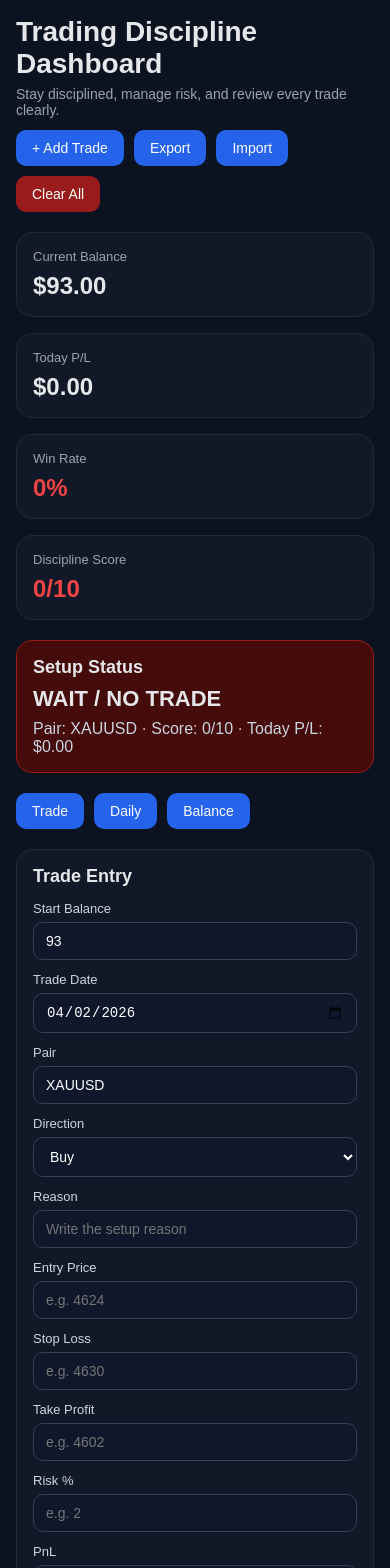
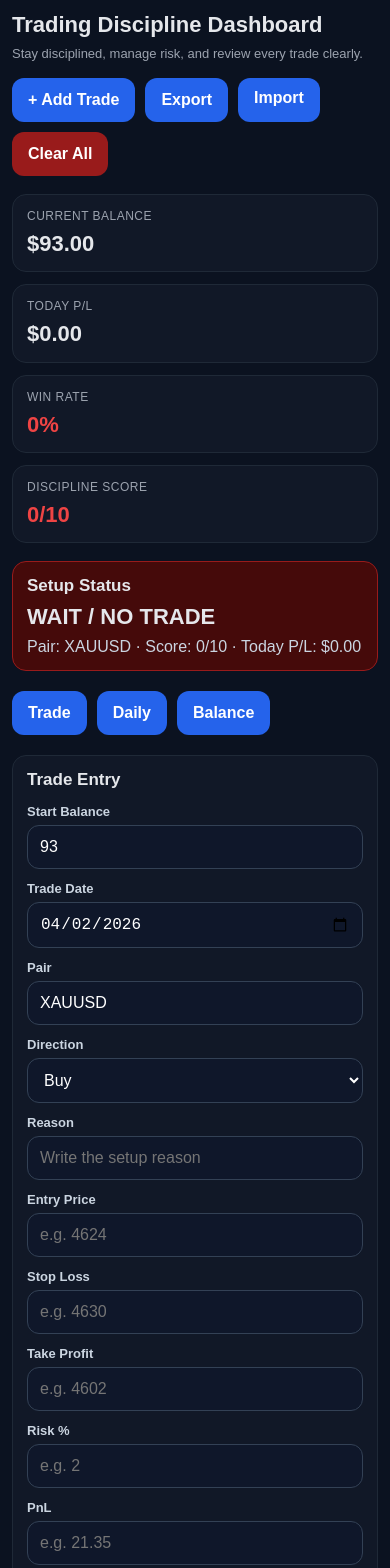
Before and after one commit to vincentPratick/Trading_Discipline, a React (Create React App) app: page / in a window 390 px wide. Shown: the top 1568 px of the page. Built offline with nearby package versions, Linux system fonts and the light colour scheme.

Commit message:
Refactor styles for improved layout and consistency
improve phone display

```diff
--- a/src/styles.css
+++ b/src/styles.css
@@ -15,7 +15,7 @@ body,
 
 .app-shell {
   min-height: 100vh;
-  padding: 24px;
+  padding: 20px;
   background: #0b1220;
 }
 
@@ -34,67 +34,82 @@ body,
 .header {
   display: flex;
   justify-content: space-between;
-  align-items: center;
-  gap: 12px;
-  margin-bottom: 20px;
+  align-items: flex-start;
+  gap: 14px;
+  margin-bottom: 18px;
   flex-wrap: wrap;
 }
 
 .title {
   margin: 0;
   font-size: 28px;
-  font-weight: bold;
+  font-weight: 700;
+  line-height: 1.2;
 }
 
 .subtitle {
   margin: 6px 0 0 0;
   color: #9ca3af;
   font-size: 14px;
+  line-height: 1.5;
 }
 
 .primary-btn {
   background: #2563eb;
   color: white;
   border: none;
-  border-radius: 10px;
-  padding: 10px 16px;
+  border-radius: 12px;
+  padding: 11px 16px;
   cursor: pointer;
   font-size: 14px;
+  font-weight: 600;
+  min-height: 44px;
 }
 
 .primary-btn:hover {
-  opacity: 0.9;
+  opacity: 0.92;
 }
 
 .stats-grid {
   display: grid;
   grid-template-columns: repeat(4, minmax(0, 1fr));
-  gap: 16px;
-  margin-bottom: 20px;
+  gap: 14px;
+  margin-bottom: 18px;
 }
 
 .stat-label {
-  font-size: 13px;
+  font-size: 12px;
   color: #9ca3af;
   margin-bottom: 8px;
+  text-transform: uppercase;
+  letter-spacing: 0.04em;
 }
 
 .stat-value {
   font-size: 24px;
-  font-weight: bold;
+  font-weight: 700;
+  line-height: 1.2;
+}
+
+.positive {
+  color: #22c55e;
+}
+
+.negative {
+  color: #ef4444;
 }
 
 .main-grid {
   display: grid;
   grid-template-columns: 2fr 1fr;
-  gap: 20px;
-  margin-bottom: 20px;
+  gap: 18px;
+  margin-bottom: 18px;
 }
 
 .section-title {
   margin: 0 0 14px 0;
   font-size: 18px;
-  font-weight: bold;
+  font-weight: 700;
 }
 
 .form-grid {
@@ -116,6 +131,7 @@ body,
 .label {
   font-size: 13px;
   color: #cbd5e1;
+  font-weight: 600;
 }
 
 .input,
@@ -125,9 +141,10 @@ body,
   background: #0f172a;
   color: white;
   border: 1px solid #334155;
-  border-radius: 10px;
-  padding: 10px 12px;
+  border-radius: 12px;
+  padding: 12px 12px;
   font-size: 14px;
+  min-height: 44px;
 }
 
 .textarea {
@@ -147,16 +164,25 @@ body,
   gap: 10px;
   background: #0f172a;
   border: 1px solid #334155;
-  border-radius: 10px;
-  padding: 10px 12px;
+  border-radius: 12px;
+  padding: 12px;
+  line-height: 1.4;
+}
+
+.check-item input[type="checkbox"] {
+  width: 18px;
+  height: 18px;
+  flex-shrink: 0;
 }
 
 .table-wrap {
   overflow-x: auto;
+  -webkit-overflow-scrolling: touch;
 }
 
 .table {
   width: 100%;
+  min-width: 760px;
   border-collapse: collapse;
 }
 
@@ -166,6 +192,7 @@ body,
   padding: 12px;
   border-bottom: 1px solid #1f2937;
   font-size: 14px;
+  white-space: nowrap;
 }
 
 .table th {
@@ -173,7 +200,22 @@ body,
   font-weight: 600;
 }
 
+.mobile-stack {
+  display: flex;
+  gap: 10px;
+  flex-wrap: wrap;
+}
+
+.mobile-stack .primary-btn {
+  flex: 0 0 auto;
+}
+
+/* Tablet */
 @media (max-width: 900px) {
+  .app-shell {
+    padding: 16px;
+  }
+
   .stats-grid {
     grid-template-columns: repeat(2, minmax(0, 1fr));
   }
@@ -181,25 +223,80 @@ body,
   .main-grid {
     grid-template-columns: 1fr;
   }
+
+  .title {
+    font-size: 24px;
+  }
 }
 
+/* Mobile */
 @media (max-width: 600px) {
   .app-shell {
-    padding: 16px;
+    padding: 12px;
+  }
+
+  .container {
+    max-width: 100%;
+  }
+
+  .card {
+    padding: 14px;
+    border-radius: 14px;
+  }
+
+  .header {
+    flex-direction: column;
+    align-items: stretch;
+  }
+
+  .title {
+    font-size: 22px;
+  }
+
+  .subtitle {
+    font-size: 13px;
   }
 
   .stats-grid {
     grid-template-columns: 1fr;
+    gap: 12px;
+  }
+
+  .stat-value {
+    font-size: 22px;
   }
 
   .form-grid {
     grid-template-columns: 1fr;
   }
+
+  .mobile-stack {
+    flex-direction: column;
+    width: 100%;
+  }
+
+  .mobile-stack .primary-btn {
+    width: 100%;
+  }
+
+  .section-title {
+    font-size: 17px;
+  }
+
+  .input,
+  .select,
+  .textarea,
+  .primary-btn {
+    font-size: 16px;
+  }
+
+  .table {
+    min-width: 680px;
+  }
+
+  .table th,
+  .table td {
+    padding: 10px;
+    font-size: 13px;
+  }
 }
-.positive {
-  color: #22c55e;
-}
-
-.negative {
-  color: #ef4444;
-}
```
